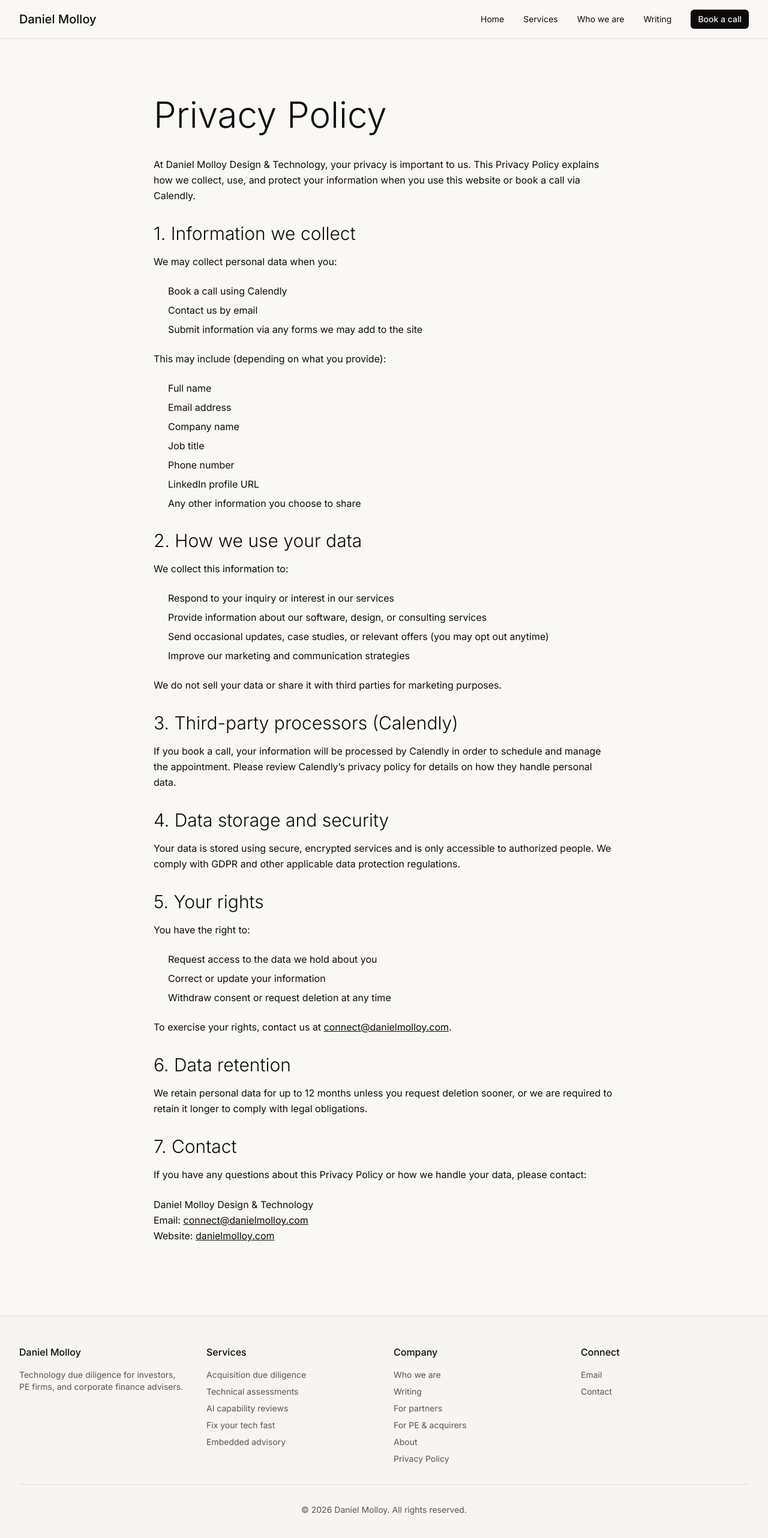
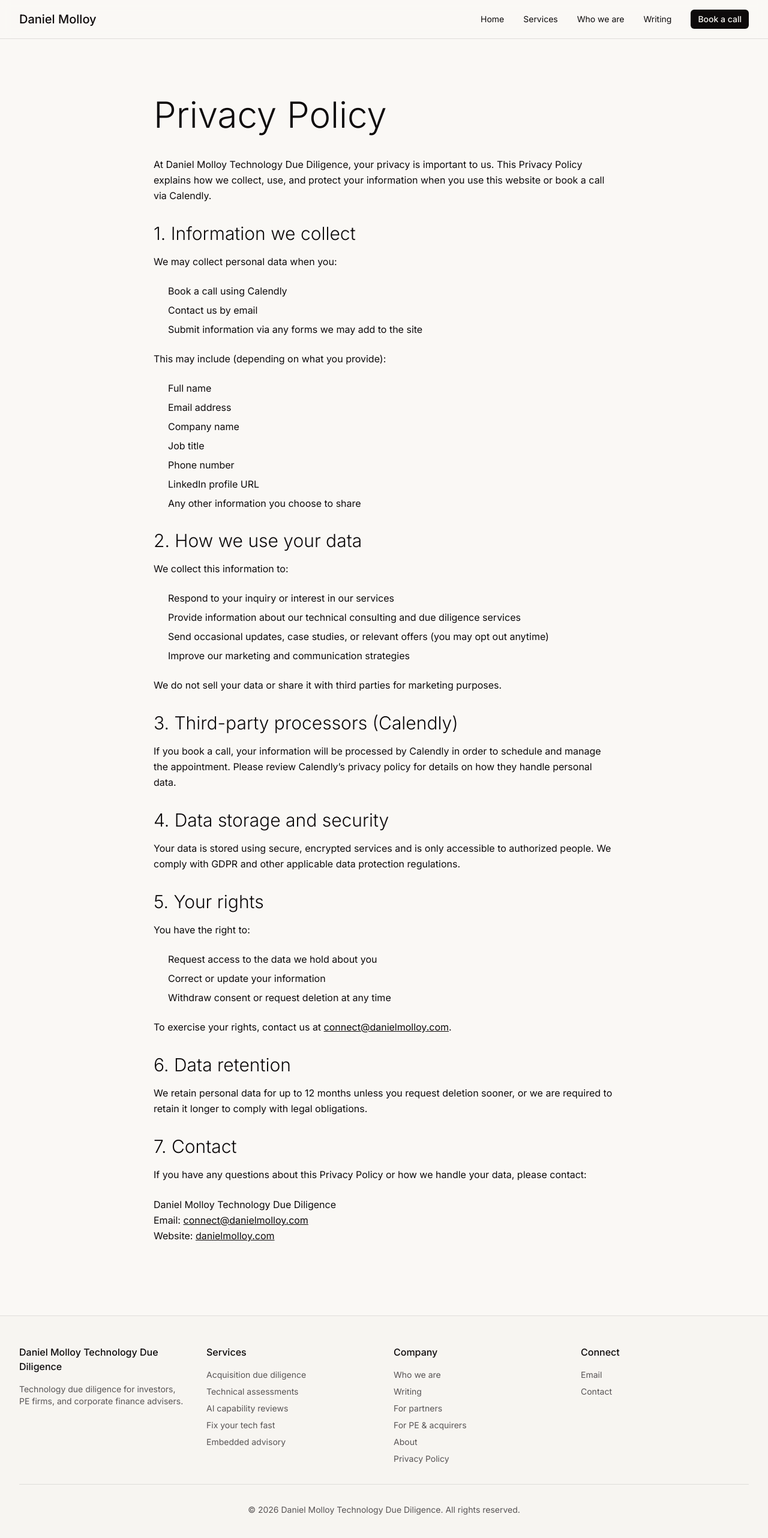
Before and after one commit to a2zlondon/danielmolloy, a Next.js app: page /privacy-policy in a window 1280 px wide. Shown: the top 2564 px of the page at 60% size. Built offline with nearby package versions, Linux system fonts and the light colour scheme; no server answers.

Commit message:
Make service copy team-led

```diff
--- a/app/for-enterprises/page.tsx
+++ b/app/for-enterprises/page.tsx
@@ -7,7 +7,7 @@ import Link from "next/link";
 export const metadata = {
   title: "For PE & strategic acquirers",
   description:
-    "Technology due diligence for private equity firms and strategic acquirers evaluating software businesses. Structured M&A tech reviews from Daniel Molloy.",
+    "Technology due diligence for private equity firms and strategic acquirers evaluating software businesses. Structured M&A tech reviews from a specialist technical team.",
 };
 
 export default function ForEnterprisesPage() {
--- a/app/for-partners/page.tsx
+++ b/app/for-partners/page.tsx
@@ -8,7 +8,7 @@ import { Card, CardContent, CardHeader, CardTitle } from "@/components/ui/card";
 export const metadata = {
   title: "For partners",
   description:
-    "M&A brokers, corporate finance advisers, and PE firms: partner with Daniel Molloy for technology due diligence on software acquisitions and investments.",
+    "M&A brokers, corporate finance advisers, and PE firms: partner with a specialist technical team for technology due diligence on software acquisitions and investments.",
 };
 
 export default function ForPartnersPage() {
--- a/app/layout.tsx
+++ b/app/layout.tsx
@@ -22,7 +22,7 @@ j=d.createElement(s),dl=l!='dataLayer'?'&l='+l:'';j.async=true;j.src=
 export const metadata: Metadata = {
   title: {
     default: "Daniel Molloy Technology Due Diligence",
-    template: "%s | Daniel Molloy",
+    template: "%s | Daniel Molloy Technology Due Diligence",
   },
   description:
     "Technology due diligence for private equity, corporate finance advisers, and investors evaluating software businesses. M&A tech reviews, AI capability assessments, and acquisition reports.",
@@ -40,8 +40,8 @@ export const metadata: Metadata = {
     "corporate finance technology",
     "technical consulting",
   ],
-  authors: [{ name: "Daniel Molloy" }],
-  creator: "Daniel Molloy",
+  authors: [{ name: "Daniel Molloy Technology Due Diligence" }],
+  creator: "Daniel Molloy Technology Due Diligence",
   icons: {
     icon: [
       { url: "/icon.svg", type: "image/svg+xml" },
@@ -52,7 +52,7 @@ export const metadata: Metadata = {
     type: "website",
     locale: "en_GB",
     url: SITE_URL,
-    siteName: "Daniel Molloy",
+    siteName: "Daniel Molloy Technology Due Diligence",
     title: "Daniel Molloy Technology Due Diligence",
     description:
       "Technology due diligence for PE firms, corporate finance advisers, and investors. Technical consulting depth for risks, value potential, mitigation actions, and roadmap clarity.",
--- a/app/llms.txt/route.ts
+++ b/app/llms.txt/route.ts
@@ -1,7 +1,7 @@
 import { SITE_URL } from "@/lib/constants";
 
 export function GET() {
-  const body = `# Daniel Molloy
+  const body = `# Daniel Molloy Technology Due Diligence
 > Technical consulting and technology due diligence for investors, PE firms, corporate finance advisers, and software businesses. We turn technical complexity into clear risks, value potential, mitigation actions, and delivery roadmaps.
 
 ## Services
--- a/app/privacy-policy/page.tsx
+++ b/app/privacy-policy/page.tsx
@@ -21,10 +21,10 @@ export default function PrivacyPolicyPage() {
 
               <div className="prose prose-lg max-w-none">
                 <p>
-                  At Daniel Molloy Design &amp; Technology, your privacy is important
-                  to us. This Privacy Policy explains how we collect, use, and
-                  protect your information when you use this website or book a
-                  call via Calendly.
+                  At Daniel Molloy Technology Due Diligence, your privacy is
+                  important to us. This Privacy Policy explains how we collect,
+                  use, and protect your information when you use this website or
+                  book a call via Calendly.
                 </p>
 
                 <h2>1. Information we collect</h2>
@@ -51,8 +51,8 @@ export default function PrivacyPolicyPage() {
                 <ul>
                   <li>Respond to your inquiry or interest in our services</li>
                   <li>
-                    Provide information about our software, design, or consulting
-                    services
+                    Provide information about our technical consulting and due
+                    diligence services
                   </li>
                   <li>
                     Send occasional updates, case studies, or relevant offers
@@ -110,7 +110,7 @@ export default function PrivacyPolicyPage() {
                   handle your data, please contact:
                 </p>
                 <p>
-                  Daniel Molloy Design &amp; Technology
+                  Daniel Molloy Technology Due Diligence
                   <br />
                   Email:{" "}
                   <a href="mailto:connect@danielmolloy.com">
--- a/components/footer.tsx
+++ b/components/footer.tsx
@@ -6,7 +6,9 @@ export function Footer() {
       <div className="container mx-auto px-4 sm:px-6 lg:px-8">
         <div className="grid md:grid-cols-4 gap-8">
           <div>
-            <h3 className="font-medium mb-4">Daniel Molloy</h3>
+            <h3 className="font-medium mb-4">
+              Daniel Molloy Technology Due Diligence
+            </h3>
             <p className="text-sm text-muted-foreground">
               Technology due diligence for investors, PE firms, and corporate finance advisers.
             </p>
@@ -93,7 +95,10 @@ export function Footer() {
           </div>
         </div>
         <div className="mt-8 pt-8 border-t border-border text-sm text-muted-foreground text-center">
-          <p>&copy; {new Date().getFullYear()} Daniel Molloy. All rights reserved.</p>
+          <p>
+            &copy; {new Date().getFullYear()} Daniel Molloy Technology Due
+            Diligence. All rights reserved.
+          </p>
         </div>
       </div>
     </footer>
```
